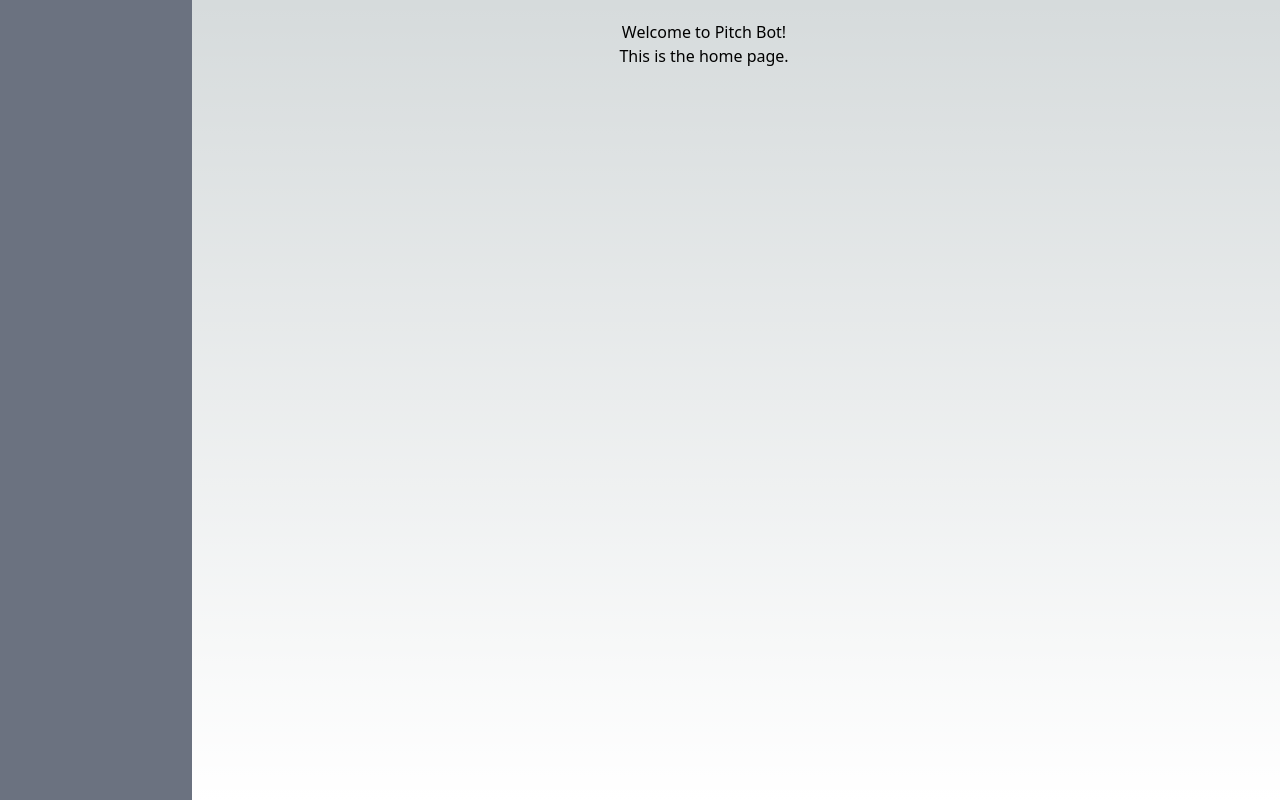
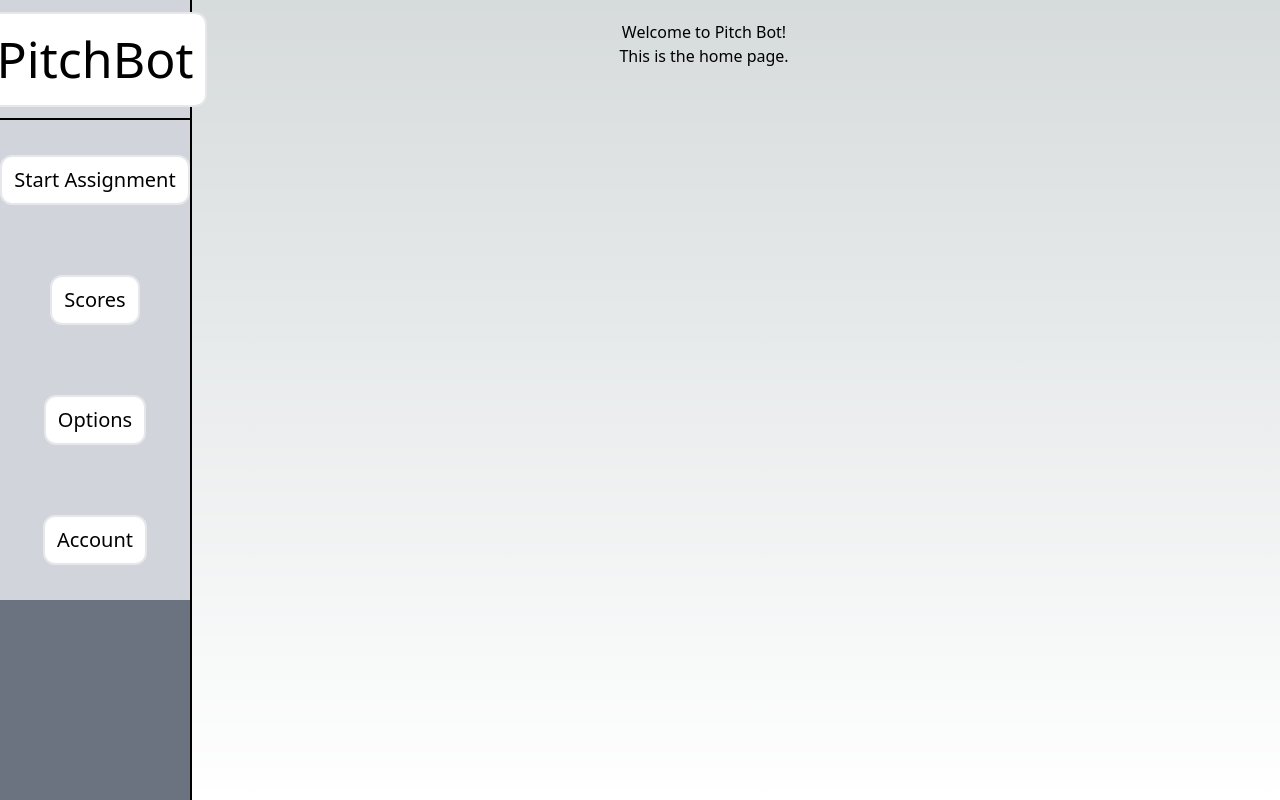
Before and after one commit to iharriso0626/PitchBotFE, a Next.js app: page / in a window 1280 px wide. Built offline with nearby package versions, Linux system fonts and the light colour scheme.

Commit message:
Added some basic styling and functionality

```diff
--- a/src/app/components/sidebar.tsx
+++ b/src/app/components/sidebar.tsx
@@ -5,21 +5,31 @@ import { Button, Drawer, Menu } from 'react-daisyui';
 
 const Sidebar = () => {
   return (
-    <div className='w-[15%] h-screen bg-gray-500 '>
+    <div className='w-[15%] h-screen bg-gray-500 border-r-2 border-black'>
         {/* Name Box */}
-        <div></div>
+        <div className='flex h-[15%] w-fill border-b-2 border-black bg-gray-300 items-center justify-center text-[50px]'>
+          <h1 className='p-2 px-3 border-2 bg-white rounded-xl'>PitchBot</h1>
+        </div>
 
         {/* Start Assignment Box */}
-        <div></div>
+        <div className='flex h-[15%] w-fill  border-black bg-gray-300 items-center justify-center text-[20px]'>
+          <h1 className='p-2 px-3 border-2 bg-white rounded-xl'>Start Assignment</h1>
+        </div>
 
         {/* Scores Box */}
-        <div></div>
+        <div className='flex h-[15%] w-fill  border-black bg-gray-300 items-center justify-center text-[20px]'>
+          <h1 className='p-2 px-3 border-2 bg-white rounded-xl'>Scores</h1>
+        </div>
 
         {/* Options Box */}
-        <div></div>
+        <div className='flex h-[15%] w-fill border-black bg-gray-300 items-center justify-center text-[20px]'>
+          <h1 className='p-2 px-3 border-2 bg-white rounded-xl'>Options</h1>
+        </div>
 
         {/* Account Box */}
-        <div></div>
+        <div className='flex h-[15%] w-fill  border-black bg-gray-300 items-center justify-center text-[20px]'>
+          <h1 className='p-2 px-3 border-2 bg-white rounded-xl'>Account</h1>
+        </div>
     </div>
   );
 };
--- a/src/pages/ChatPage.tsx
+++ b/src/pages/ChatPage.tsx
@@ -1,4 +1,5 @@
 import React, { useState } from 'react';
+import Sidebar from '@/app/components/sidebar';
 
 const ChatPage: React.FC = () => {
   const [messages, setMessages] = useState<{ sender: string, text: string }[]>([]);
@@ -13,6 +14,7 @@ const ChatPage: React.FC = () => {
 
   return (
     <div className='w-screen h-screen flex items-center  bg-gray-300'>
+      <Sidebar />
     <div className="p-5 flex h-[90%] w-[80%]  rounded-2xl  border-2 flex-col bg-white mx-auto font-sans ">
       <h1 className="text-2xl justify-center flex font-bold mb-4">Pitch Your Ideas Here!</h1>
 
```
Also changed, not shown: src/pages/ScoresPage.tsx (added).
